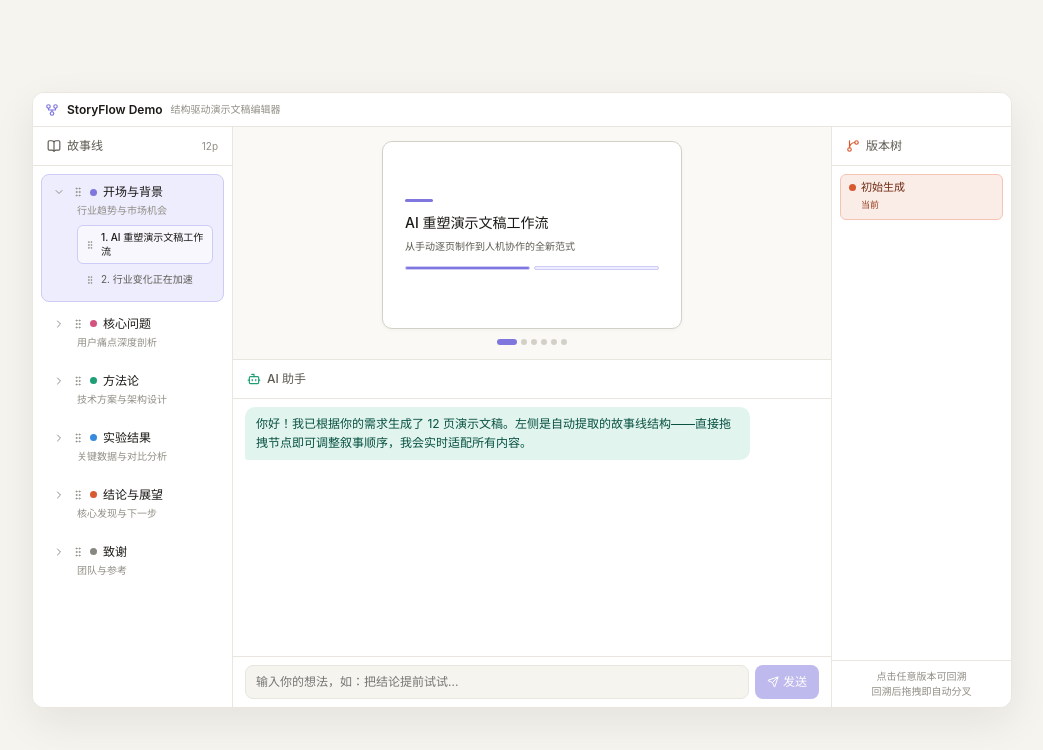
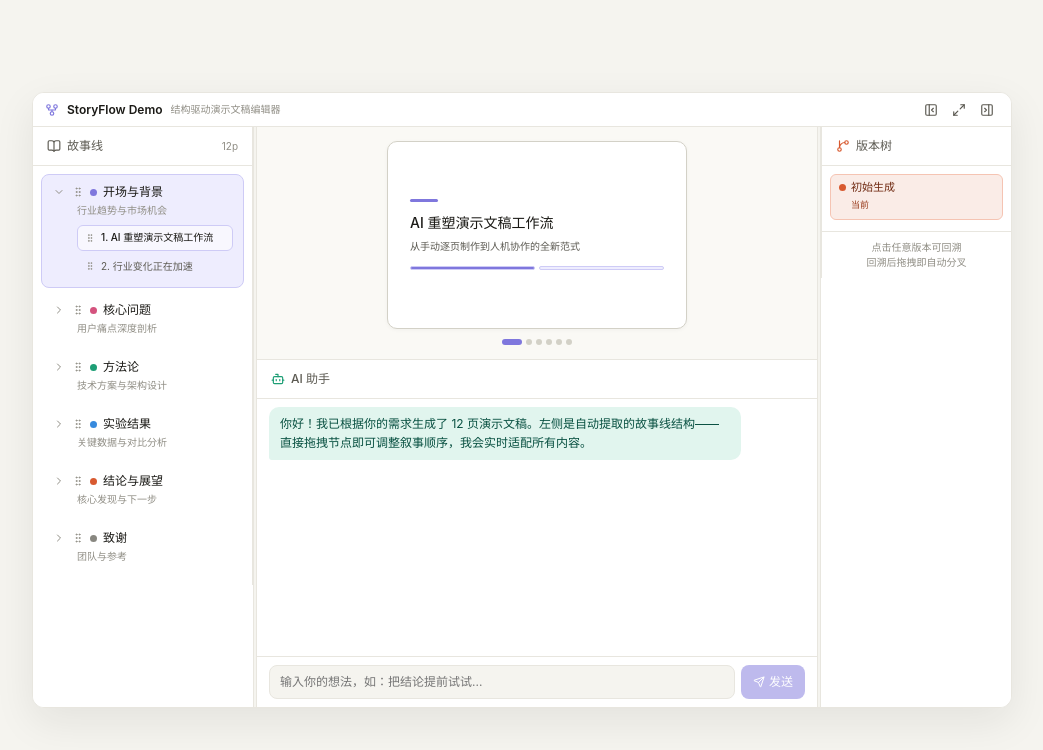
Before and after one commit to zoerac/story-flow, a React (Vite) app: page / in a window 1280 px wide. Shown: the top 750 px of the page, without its empty margins (118-1161 px from the left). Built offline with nearby package versions, Linux system fonts and the light colour scheme.

Commit message:
[CX-2] 自适应布局 + 面板收起与拖宽

```diff
--- a/src/App.jsx
+++ b/src/App.jsx
@@ -1,3 +1,4 @@
+import { useRef, useState } from "react";
 import { ChatPanel } from "./components/ChatPanel";
 import { SlidePreview } from "./components/SlidePreview";
 import { StorylinePanel } from "./components/StorylinePanel";
@@ -7,14 +8,62 @@ import { useStoryflow } from "./hooks/useStoryflow";
 
 function App() {
   const story = useStoryflow();
+  const [layout, setLayout] = useState({
+    leftW: 220,
+    rightW: 190,
+    leftOpen: true,
+    rightOpen: true,
+  });
+  const shellRef = useRef(null);
+
+  const setLeftOpen = (next) => {
+    setLayout((prev) => ({ ...prev, leftOpen: typeof next === "function" ? next(prev.leftOpen) : next }));
+  };
+
+  const setRightOpen = (next) => {
+    setLayout((prev) => ({ ...prev, rightOpen: typeof next === "function" ? next(prev.rightOpen) : next }));
+  };
+
+  const startResize = (side) => (e) => {
+    e.preventDefault();
+    const rect = shellRef.current?.getBoundingClientRect();
+    if (!rect) return;
+
+    const onMove = (moveEvent) => {
+      setLayout((prev) => {
+        const raw = side === "left" ? moveEvent.clientX - rect.left : rect.right - moveEvent.clientX;
+        const nextW = Math.min(320, Math.max(160, raw));
+        return side === "left" ? { ...prev, leftW: nextW } : { ...prev, rightW: nextW };
+      });
+    };
+    const onUp = () => {
+      window.removeEventListener("mousemove", onMove);
+      window.removeEventListener("mouseup", onUp);
+    };
+
+    window.addEventListener("mousemove", onMove);
+    window.addEventListener("mouseup", onUp);
+  };
 
   return (
     <div style={{ minHeight: "100vh", display: "grid", placeItems: "center", padding: 24 }}>
-      <div style={S.shell}>
+      <div ref={shellRef} style={S.shell}>
         {/* SLOT:toolbar */}
-        <Toolbar />
+        <Toolbar
+          leftOpen={layout.leftOpen}
+          rightOpen={layout.rightOpen}
+          setLeftOpen={setLeftOpen}
+          setRightOpen={setRightOpen}
+        />
         {/* SLOT:intro */}
-        <div style={S.root}>
+        <div
+          style={{
+            ...S.root,
+            gridTemplateColumns: `${layout.leftOpen ? layout.leftW : 0}px ${layout.leftOpen ? 4 : 0}px minmax(0,1fr) ${layout.rightOpen ? 4 : 0}px ${layout.rightOpen ? layout.rightW : 0}px`,
+          }}
+        >
+          <div style={{ minWidth: 0, overflow: "hidden" }}>
+            {layout.leftOpen && (
               <StorylinePanel
                 secs={story.secs}
                 sel={story.sel}
@@ -28,6 +77,9 @@ function App() {
                 onDrop={story.onDrop}
                 commitVersion={story.commitVersion}
               />
+            )}
+          </div>
+          <ResizeBar hidden={!layout.leftOpen} onMouseDown={startResize("left")} />
           <div style={S.col}>
             <SlidePreview
               secs={story.secs}
@@ -43,7 +95,10 @@ function App() {
               chatEnd={story.chatEnd}
             />
           </div>
-          <VersionTree vers={story.vers} curV={story.curV} restore={story.restore} />
+          <ResizeBar hidden={!layout.rightOpen} onMouseDown={startResize("right")} />
+          <div style={{ minWidth: 0, overflow: "hidden" }}>
+            {layout.rightOpen && <VersionTree vers={story.vers} curV={story.curV} restore={story.restore} />}
+          </div>
         </div>
       </div>
     </div>
@@ -64,7 +119,6 @@ const S = {
   },
   root: {
     display: "grid",
-    gridTemplateColumns: "200px minmax(0,1fr) 180px",
     height: 580,
     background: "var(--color-background-primary)",
   },
@@ -75,4 +129,19 @@ const S = {
   },
 };
 
+function ResizeBar({ hidden, onMouseDown }) {
+  return (
+    <div
+      onMouseDown={hidden ? undefined : onMouseDown}
+      style={{
+        width: hidden ? 0 : 4,
+        cursor: hidden ? "default" : "col-resize",
+        background: "var(--color-background-secondary)",
+        borderLeft: hidden ? 0 : "0.5px solid var(--color-border-tertiary)",
+        borderRight: hidden ? 0 : "0.5px solid var(--color-border-tertiary)",
+      }}
+    />
+  );
+}
+
 export default App;
--- a/src/components/Toolbar.jsx
+++ b/src/components/Toolbar.jsx
@@ -1,11 +1,67 @@
-import { GitFork } from "lucide-react";
+import { GitFork, Maximize2, PanelLeftClose, PanelLeftOpen, PanelRightClose, PanelRightOpen } from "lucide-react";
 
-export function Toolbar() {
+export function Toolbar({ leftOpen, rightOpen, setLeftOpen, setRightOpen }) {
+  const focused = !leftOpen && !rightOpen;
+
   return (
     <div style={{ height: 34, display: "flex", alignItems: "center", gap: 8, padding: "0 12px", borderBottom: "0.5px solid var(--color-border-tertiary)", background: "var(--color-background-primary)" }}>
-      <GitFork size={14} style={{ color: "#7F77DD" }} />
-      <span style={{ fontSize: 12, fontWeight: 600, color: "var(--color-text-primary)" }}>StoryFlow Demo</span>
-      <span style={{ fontSize: 10, color: "var(--color-text-tertiary)" }}>结构驱动演示文稿编辑器</span>
+      <GitFork size={14} style={{ color: "#7F77DD", flexShrink: 0 }} />
+      <span style={{ fontSize: 12, fontWeight: 600, color: "var(--color-text-primary)", whiteSpace: "nowrap" }}>StoryFlow Demo</span>
+      <span style={{ fontSize: 10, color: "var(--color-text-tertiary)", overflow: "hidden", textOverflow: "ellipsis", whiteSpace: "nowrap" }}>结构驱动演示文稿编辑器</span>
+      <div style={{ marginLeft: "auto", display: "flex", alignItems: "center", gap: 4 }}>
+        <IconButton
+          title={leftOpen ? "收起故事线" : "展开故事线"}
+          onClick={() => setLeftOpen((v) => !v)}
+        >
+          {leftOpen ? <PanelLeftClose size={14} /> : <PanelLeftOpen size={14} />}
+        </IconButton>
+        <IconButton
+          title={focused ? "恢复两侧面板" : "聚焦预览"}
+          active={focused}
+          onClick={() => {
+            if (focused) {
+              setLeftOpen(true);
+              setRightOpen(true);
+            } else {
+              setLeftOpen(false);
+              setRightOpen(false);
+            }
+          }}
+        >
+          <Maximize2 size={14} />
+        </IconButton>
+        <IconButton
+          title={rightOpen ? "收起版本树" : "展开版本树"}
+          onClick={() => setRightOpen((v) => !v)}
+        >
+          {rightOpen ? <PanelRightClose size={14} /> : <PanelRightOpen size={14} />}
+        </IconButton>
+      </div>
     </div>
   );
 }
+
+function IconButton({ children, title, onClick, active = false }) {
+  return (
+    <button
+      type="button"
+      title={title}
+      aria-label={title}
+      onClick={onClick}
+      style={{
+        width: 24,
+        height: 24,
+        padding: 0,
+        borderRadius: 6,
+        border: active ? "1px solid #CECBF6" : "1px solid transparent",
+        background: active ? "#EEEDFE" : "transparent",
+        color: active ? "#3C3489" : "var(--color-text-secondary)",
+        display: "grid",
+        placeItems: "center",
+        cursor: "pointer",
+      }}
+    >
+      {children}
+    </button>
+  );
+}
```
Lines whose indentation alone changed are shown as unchanged.
